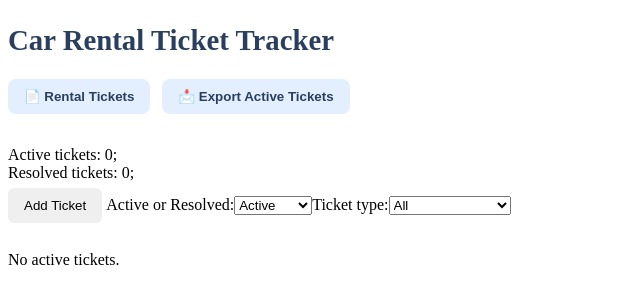
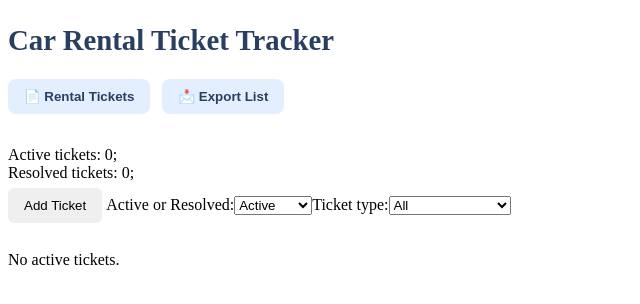
Before and after one commit to calebyg/abc_car_rental, a React (Create React App) app: page / in a window 1280 px wide. Shown: the top 304 px of the page, without its empty margins (0-640 px from the left). Built offline with nearby package versions, Linux system fonts and the light colour scheme; the HTML template or start-up script is replaced by a standard one.

Commit message:
Export list by filter

```diff
--- a/src/components/ExportTicketsButton.js
+++ b/src/components/ExportTicketsButton.js
@@ -1,17 +1,25 @@
-const ExportTicketsButton = () => {
+import { getTickets } from "../utils/localStorage.js";
+const ExportTicketsButton = ({ ticketStatusNow, ticketTypeNow }) => {
   const handleExport = () => {
-    const rentals = JSON.parse(localStorage.getItem("rentals")) || [];
-    const activeTickets = rentals.filter(
-      (ticket) => ticket.status === "Active"
-    );
+    const tickets = getTickets();
+    console.log(tickets);
+    console.log("ticketStatusNow:", ticketStatusNow);
+    console.log("ticketTypeNow:", ticketTypeNow);
+    const filteredTickets =
+      ticketTypeNow === "All"
+        ? tickets.filter((t) => t.status === ticketStatusNow)
+        : tickets.filter(
+            (t) =>
+              t.status === ticketStatusNow && t.ticketType === ticketTypeNow
+          );
 
-    if (activeTickets.length === 0) {
-      alert("No active tickets to export.");
+    if (filteredTickets.length < 1) {
+      alert("No tickets to export");
       return;
     }
 
     // Format tickets into readable text
-    const textContent = activeTickets
+    const textContent = filteredTickets
       .map((ticket, index) => {
         let entry = `Ticket #${index + 1}\n`;
         for (let key in ticket) {
@@ -29,7 +37,7 @@ const ExportTicketsButton = () => {
     const url = URL.createObjectURL(blob);
     const a = document.createElement("a");
     a.href = url;
-    a.download = "active-tickets-log.txt";
+    a.download = `${ticketStatusNow}-${ticketTypeNow}-${Date.now()}-log.txt`;
     a.click();
     URL.revokeObjectURL(url);
   };
@@ -37,7 +45,7 @@ const ExportTicketsButton = () => {
   // Helper function to capitalize field names
   const capitalize = (str) => str.charAt(0).toUpperCase() + str.slice(1);
 
-  return <button onClick={handleExport}>📩 Export Active Tickets</button>;
+  return <button onClick={handleExport}>📩 Export List</button>;
 };
 
 export default ExportTicketsButton;
--- a/src/components/TicketList.js
+++ b/src/components/TicketList.js
@@ -136,7 +136,10 @@ const TicketList = () => {
       <div className="tab-buttons">
         <button onClick={() => setTab("tickets")}>📄 Rental Tickets</button>
         {/* <button onClick={() => setTab("stats")}>📊 View Stats</button> */}
-        <ExportTicketsButton />
+        <ExportTicketsButton
+          ticketStatusNow={status}
+          ticketTypeNow={ticketType}
+        />
       </div>
       <div>
         Active tickets: {tickets.filter((t) => t.status === "Active").length};
```
Also changed, not shown: 7 other files (tests, documents, lock files or other folders).
